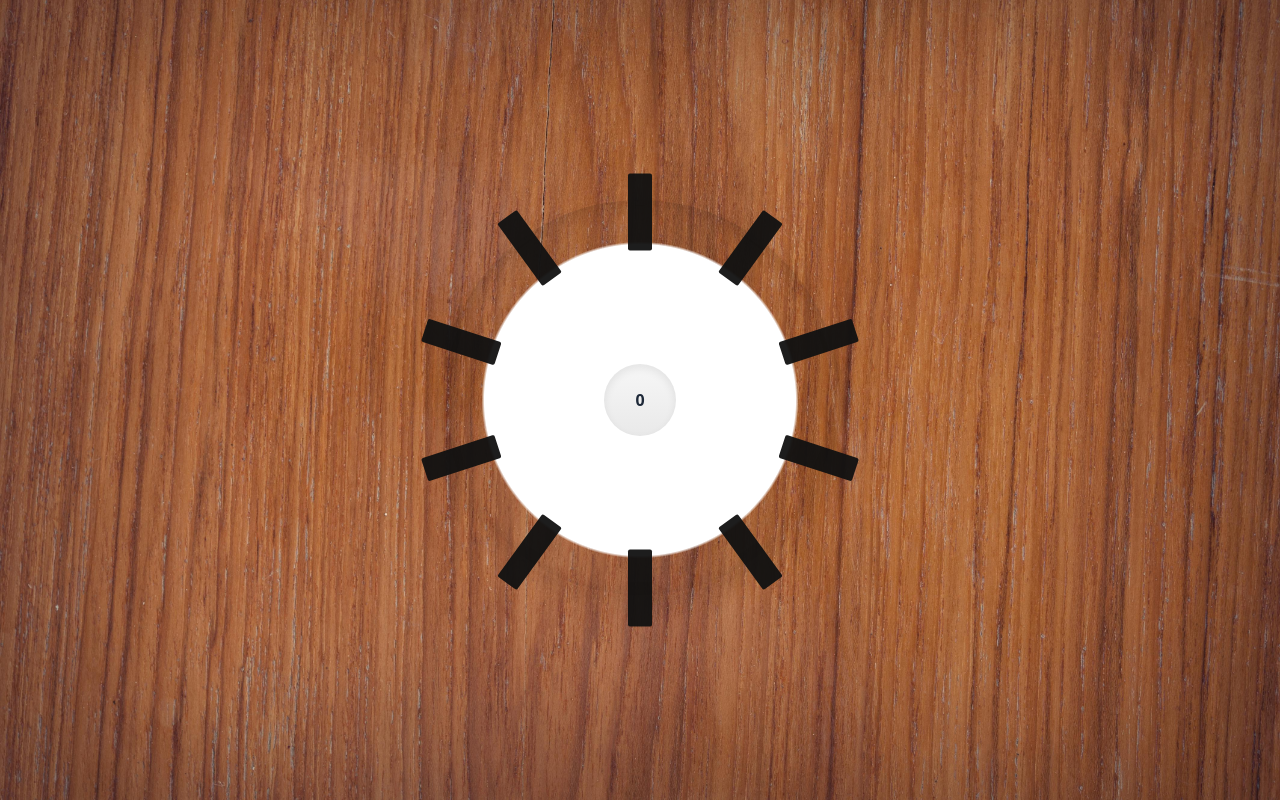
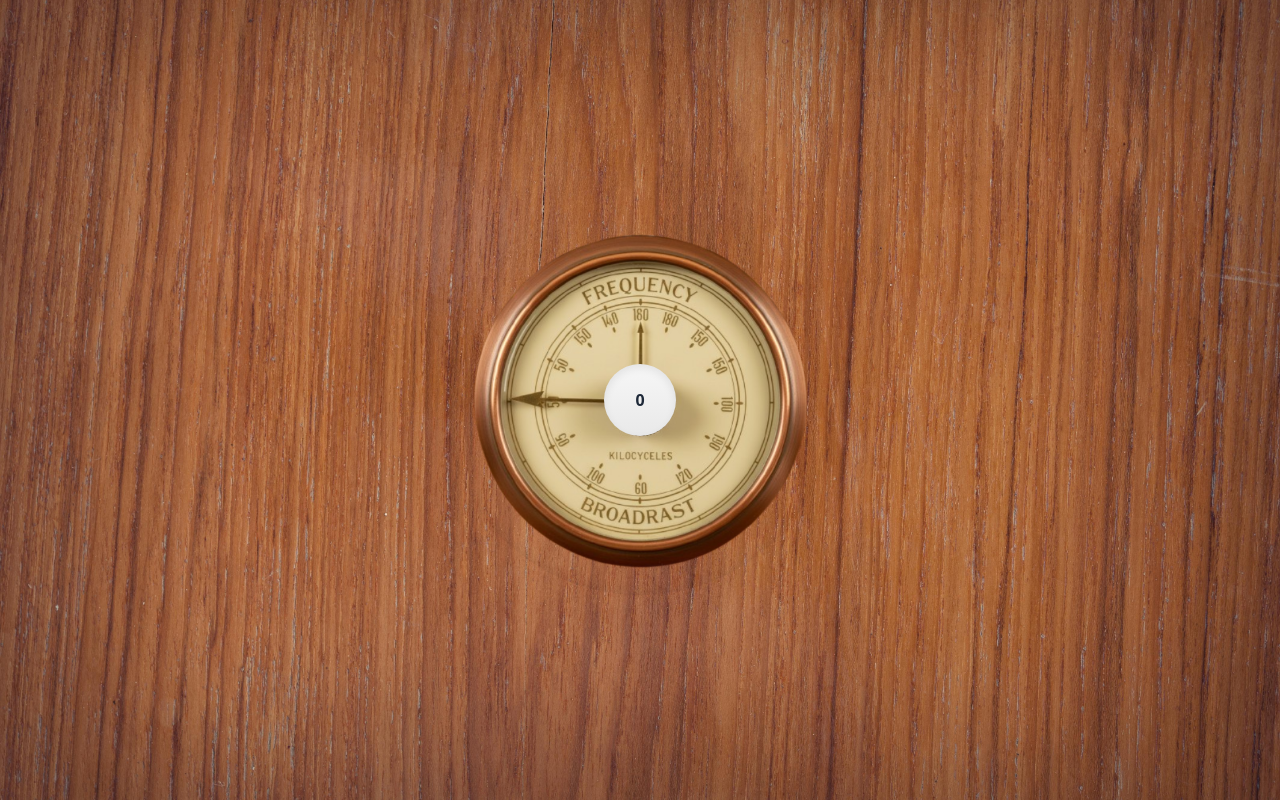
Before and after one commit to abominablepug/roaring-societies, a React (Vite) app: page / in a window 1280 px wide. Built offline with nearby package versions, Linux system fonts and the light colour scheme.

Commit message:
dial finished

```diff
--- a/src/App.tsx
+++ b/src/App.tsx
@@ -1,5 +1,6 @@
 import { useState } from 'react';
 import Dial from './components/dial';
+import dialImg from './images/dial.png';
 
 export default function App() {
   const [screen, setScreen] = useState(0);
@@ -33,6 +34,7 @@ export default function App() {
         notches={10}
         initialIndex={0}
         onChange={(index) => setScreen(index)}
+        imageSrc={dialImg}
       />
     </div>
   )
--- a/src/components/dial.tsx
+++ b/src/components/dial.tsx
@@ -1,6 +1,5 @@
 import React, { useRef, useState, useEffect } from "react";
 import Wheel from './dial/Wheel';
-import Notch from './dial/Notch';
 import CenterCap from './dial/CenterCap';
 
 type DialProps = {
@@ -8,6 +7,7 @@ type DialProps = {
   notches?: number;
   initialIndex?: number;
   onChange?: (index: number) => void;
+  imageSrc?: string;
 };
 
 function clampAngle(a: number) {
@@ -30,6 +30,7 @@ export default function Dial({
   notches = 12,
   initialIndex = 0,
   onChange,
+  imageSrc,
 }: DialProps) {
   const ref = useRef<HTMLDivElement | null>(null);
   const [angle, setAngle] = useState(() => {
@@ -118,20 +119,13 @@ export default function Dial({
   const currentIndex = Math.round(angle / notchAngle) % notches;
 
   const wheelStyle: React.CSSProperties = {
-    transform: `rotate(${angle}deg)`,
-    transition: isSnapping ? "transform 180ms cubic-bezier(.2,.9,.2,1)" : "none",
-    background: "radial-gradient(circle at center, #fff 0 55%, rgba(0,0,0,0.03) 56%)",
-    boxShadow: "inset 0 6px 18px rgba(0,0,0,0.12), 0 6px 18px rgba(0,0,0,0.08)",
+  transition: isSnapping ? "transform 180ms cubic-bezier(.2,.9,.2,1)" : "none",
+  background: "transparent",
+  boxShadow: "none",
   };
 
   const rimSize = Math.max(8, Math.round(size * 0.06));
   const centerSize = Math.round(size * 0.18);
-
-  const notchMarks = new Array(notches).fill(0).map((_, i) => {
-    const angleDeg = i * notchAngle;
-    const isMajor = notches <= 12 ? i % Math.max(1, Math.floor(notches / 12)) === 0 : i % 3 === 0;
-    return <Notch key={i} angleDeg={angleDeg} size={size} rimSize={rimSize} isMajor={isMajor} />;
-  });
 
   return (
     <div
@@ -143,8 +137,12 @@ export default function Dial({
       className="inline-flex items-center justify-center"
       style={{ width: size, height: size + 20 }}
     >
-      <Wheel ref={ref} size={size} style={wheelStyle} onMouseDown={handlePointerStart} onTouchStart={handlePointerStart}>
-        {notchMarks}
+  <Wheel ref={ref} size={size} style={wheelStyle} onMouseDown={handlePointerStart} onTouchStart={handlePointerStart}>
+        {imageSrc ? (
+          <img src={imageSrc} alt="dial" className="block rounded-full" style={{ width: size, height: size, objectFit: 'cover', transform: `rotate(${angle}deg)`, transition: isSnapping ? 'transform 180ms cubic-bezier(.2,.9,.2,1)' : 'none', pointerEvents: 'none' }} />
+        ) : (
+          <div className="rounded-full bg-gray-100" style={{ width: size, height: size, boxShadow: 'inset 0 6px 18px rgba(0,0,0,0.06)' }} />
+        )}
         <div className="absolute rounded-full pointer-events-none" style={{ width: size - rimSize * 0.4, height: size - rimSize * 0.4, boxShadow: 'inset 0 -6px 10px rgba(0,0,0,0.05)' }} />
         <CenterCap size={centerSize}>{currentIndex}</CenterCap>
       </Wheel>
--- a/src/components/dial/CenterCap.tsx
+++ b/src/components/dial/CenterCap.tsx
@@ -1,7 +1,7 @@
 export default function CenterCap({ size, children }: any) {
   return (
     <div
-      className="rounded-full flex items-center justify-center font-semibold text-gray-800"
+      className="absolute left-1/2 top-1/2 -translate-x-1/2 -translate-y-1/2 rounded-full flex items-center justify-center font-semibold text-gray-800 pointer-events-none"
       style={{ width: size, height: size, background: 'linear-gradient(180deg,#f7f7f7,#e9e9e9)', boxShadow: 'inset 0 4px 8px rgba(0,0,0,0.08)' }}
     >
       {children}
--- a/src/components/dial/Notch.tsx
+++ b/src/components/dial/Notch.tsx
@@ -1,6 +1,8 @@
 export default function Notch({ angleDeg, size, rimSize, isMajor }: any) {
   // position: place a rotatable container at the wheel center, then translate the mark outwards
-  const radiusOffset = size / 2 - 12; // how far from center to place notch
+  const markHeight = rimSize * (isMajor ? 3.2 : 2.1);
+  const radius = size / 2;
+  const radiusOffset = radius - markHeight / 2; // place the mark so its center sits on circle border
   const containerStyle: React.CSSProperties = {
     position: 'absolute',
     left: '50%',
@@ -12,7 +14,7 @@ export default function Notch({ angleDeg, size, rimSize, isMajor }: any) {
 
   const markStyle: React.CSSProperties = {
     width: rimSize,
-    height: rimSize * (isMajor ? 3.2 : 2.1),
+    height: markHeight,
     background: isMajor ? '#111' : '#333',
     borderRadius: 2,
     opacity: 0.95,
```
Also changed, not shown: src/images/dial.png (added).
